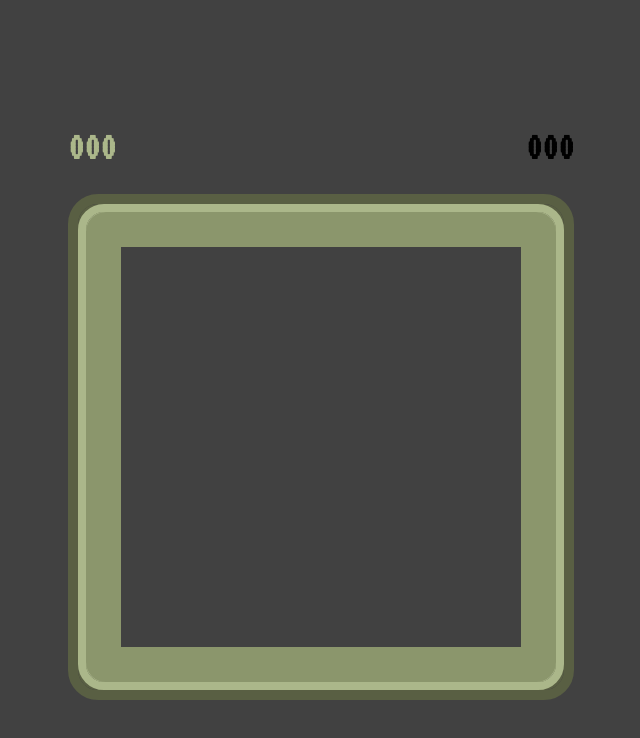
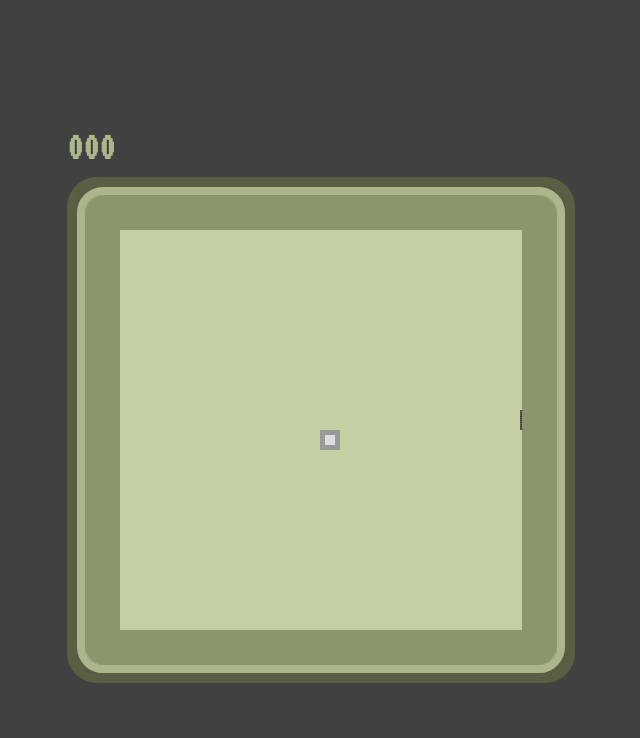
Before and after one commit to RifabAhamed/Simple-Snake-Game, a plain HTML site: page index.html in a window 1280 px wide. Shown: the whole page, without its empty margins (319-959 px from the left). Drawn offline with Linux system fonts and the light colour scheme.

Commit message:
Edited the JS file

```diff
--- a/script.js
+++ b/script.js
@@ -1 +1,86 @@
-console.log("test");
+//Define html elements
+const board = document.getElementById("game-board");
+
+//Define Game variables
+const gridSize = 20;
+let snake = [{ x: 10, y: 10 }];
+let food = generateFood();
+let direction = 'right';
+
+//Draw game map, snake, food
+function draw() {
+  board.innerHTML = "";
+  drawSnake();
+  drawFood();
+}
+
+//Draw Snake
+function drawSnake() {
+  snake.forEach((segment) => {
+    const snakeElement = createGameElement("div", "snake");
+
+    setPosition(snakeElement, segment);
+    board.appendChild(snakeElement);
+  });
+}
+
+//Create a snake or food cube/div
+function createGameElement(tag, className) {
+  const element = document.createElement(tag);
+  element.className = className;
+  return element;
+}
+
+//Set the position of snake or food
+function setPosition(element, position) {
+  element.style.gridColumn = position.x;
+  element.style.gridRow = position.y;
+}
+
+
+
+//Draw Food Function
+function drawFood(){
+    const foodElement = createGameElement('div', 'food');
+    setPosition(foodElement, food);
+    board.appendChild(foodElement);
+}
+
+//Generate Food
+function generateFood(){
+    const x = Math.floor(Math.random() * gridSize) + 1;
+    const y = Math.floor(Math.random() * gridSize) + 1;
+    return {x,y};
+}
+
+//Moving the snake
+function move(){
+    const head = {...snake[0]}; //get first
+    switch (direction){
+        case 'up':
+            head.y--;
+            break;
+        case 'down':
+            head.y++;
+            break;
+        case 'left':
+            head.x--;
+            break;
+        case 'right':
+            head.x++;
+            break;
+    }
+
+    snake.unshift(head);
+
+    snake.pop(); //removes last element from array
+}
+
+//Testing draw function
+draw();
+
+//Test Moving
+setInterval(() => {
+    move();
+    draw();
+}, 200);
--- a/style.css
+++ b/style.css
@@ -64,4 +64,29 @@ body,
 #score,
 #highscore{
     font-size: 40px;
+    font-weight: bolder;
+    margin: 10px 0;
 }
+
+#highscore{
+    color: #d8ddca;
+    display: none;
+}
+
+.game-border-3,
+#logo{
+    background-color: #c4cfa3;
+}
+
+.snake{
+    border: #5a5a5a 1px dotted;
+}
+
+.food{
+    background-color: #dedede;
+    border: #999 5px solid;
+}
+
+#logo{
+    position: absolute;
+}
```
Also changed, not shown: index.html (+2 -2 lines).
